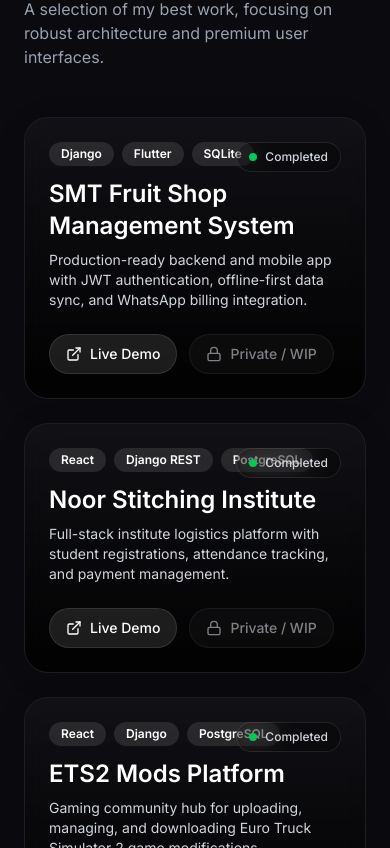
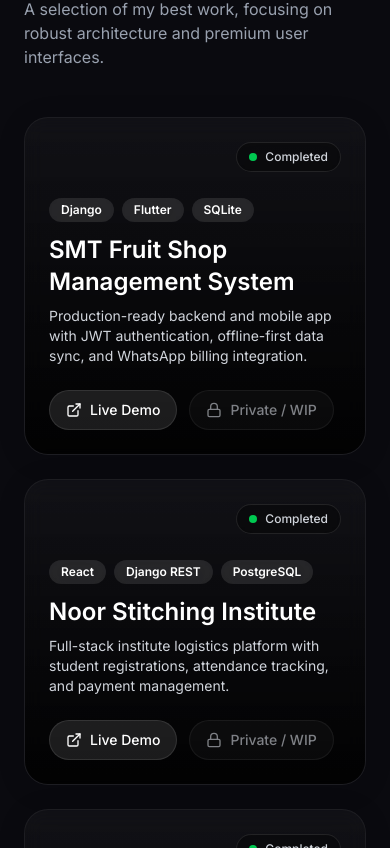
Before and after one commit to navafv/portfolio, a React (Vite) app: page / in a window 390 px wide. Shown: the part 3016-3864 px from the top of the page. Built offline with nearby package versions, Linux system fonts and the light colour scheme; no server answers.

Commit message:
feat: implement Projects section component to display portfolio items with interactive cards

```diff
--- a/src/components/Projects.jsx
+++ b/src/components/Projects.jsx
@@ -40,7 +40,7 @@
                   <span className="text-xs font-medium text-gray-300">{project.status.label}</span>
                 </div>
 
-                <div className="relative z-10 transform translate-y-0 md:translate-y-4 md:group-hover:translate-y-0 transition-transform duration-300">
+                <div className="relative z-10 transform translate-y-0 md:translate-y-4 md:group-hover:translate-y-0 transition-transform duration-300 mt-14 md:mt-0">
                   <div className="flex flex-wrap items-center gap-2 mb-3">
                     {project.tech.map((t, i) => (
                       <span key={i} className="text-xs font-semibold px-3 py-1 rounded-full bg-white/10 text-white backdrop-blur-md">
```
